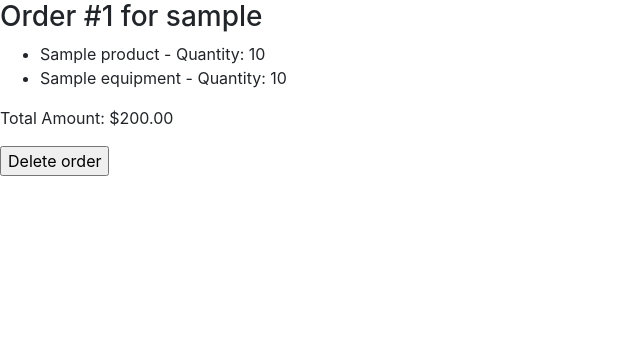
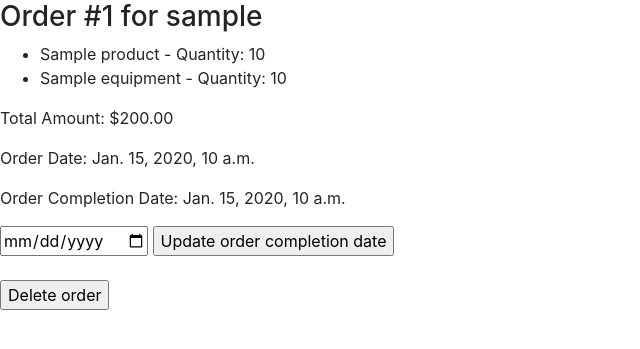
Before and after one commit to Szymqn/ProConstruct, a Django app: page /seller/orders_manage/ in a window 1280 px wide. Shown: the part 56-405 px from the top of the page, without its empty margins (0-640 px from the left). Run offline with Django 5.2, Linux system fonts and the light colour scheme; a user stored in the database is signed in; tables that the repository leaves empty hold one stand-in row (values such as "Sample post").

Commit message:
Added order completion date and abitlity to change

```diff
--- a/base/models.py
+++ b/base/models.py
@@ -44,6 +44,7 @@ class Cart(models.Model):
 class Order(models.Model):
     user = models.ForeignKey(settings.AUTH_USER_MODEL, on_delete=models.CASCADE)
     order_date = models.DateTimeField(auto_now_add=True)
+    order_completion_date = models.DateTimeField(null=True, blank=True)
 
     def __str__(self):
         return f"Order #{self.id} for {self.user.username}"
--- a/seller/views.py
+++ b/seller/views.py
@@ -1,6 +1,8 @@
 from django.shortcuts import render, redirect
 from django.contrib.auth.decorators import user_passes_test, login_required
+from django.http import HttpResponseBadRequest
 from base.models import Order, OrderProduct, OrderEquipment
+from datetime import datetime, time
 
 
 @login_required()
@@ -15,6 +17,29 @@ def orders_manage(request):
                 return redirect('orders_manage')
             except Order.DoesNotExist:
                 pass
+
+        order_id_to_update = request.POST.get('order_id_to_update')
+        order_completion_date = request.POST.get('order_completion_date')
+
+        if order_id_to_update and order_completion_date:
+            try:
+                order_to_update = Order.objects.get(pk=order_id_to_update)
+
+                order_completion_date = datetime.strptime(order_completion_date, '%Y-%m-%d').date()
+
+                default_time = time(12, 0, 0)
+                order_completion_datetime = datetime.combine(
+                    order_completion_date,
+                    default_time
+                )
+
+                order_to_update.order_completion_date = order_completion_datetime
+                order_to_update.save()
+                return redirect('orders_manage')
+            except Order.DoesNotExist:
+                pass
+
+        return HttpResponseBadRequest("Invalid form submission")
 
     orders = Order.objects.all()
 
--- a/templates/seller/orders_manage.html
+++ b/templates/seller/orders_manage.html
@@ -11,6 +11,18 @@
         {% endfor %}
     </ul>
     <p>Total Amount: ${{ order_info.total_amount }}</p>
+    <p>Order Date: {{ order_info.order.order_date }}</p>
+    <p>Order Completion Date: {{ order_info.order.order_completion_date }}</p>
+
+    <form method="post" action="{% url 'orders_manage' %}">
+        {% csrf_token %}
+        <input type="hidden" name="order_id_to_update" value="{{ order_info.order.id }}">
+        <label>
+            <input type="date" name="order_completion_date" value="{{ order_info.order.order_completion_date|default:"" }}">
+        </label>
+        <input type="submit" value="Update order completion date">
+    </form>
+
     <form method="post" action="{% url 'orders_manage' %}">
         {% csrf_token %}
         <input type="hidden" name="order_id_to_delete" value="{{ order_info.order.id }}">
```
Also changed, not shown: base/migrations/0001_initial.py, base/migrations/0002_initial.py, users/migrations/0001_initial.py.
